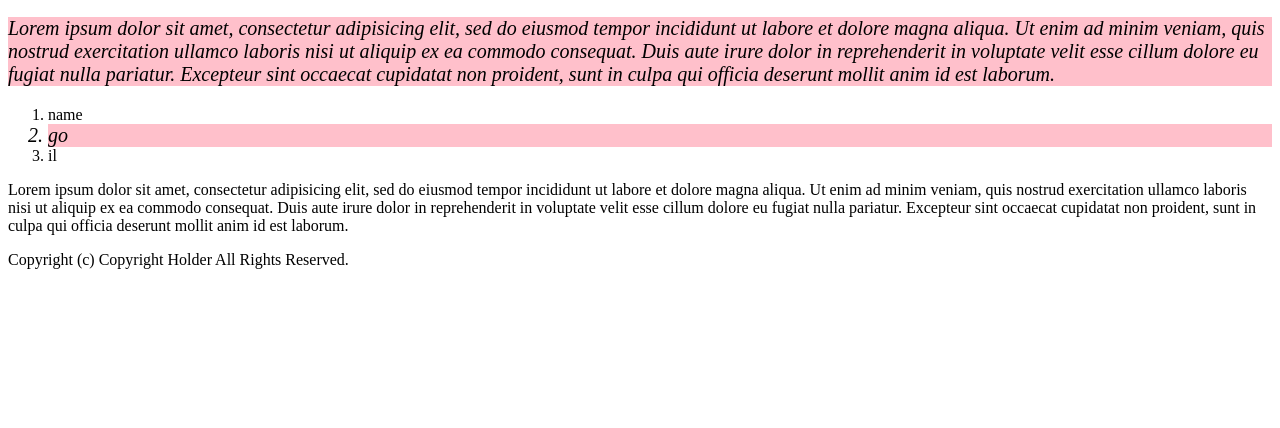
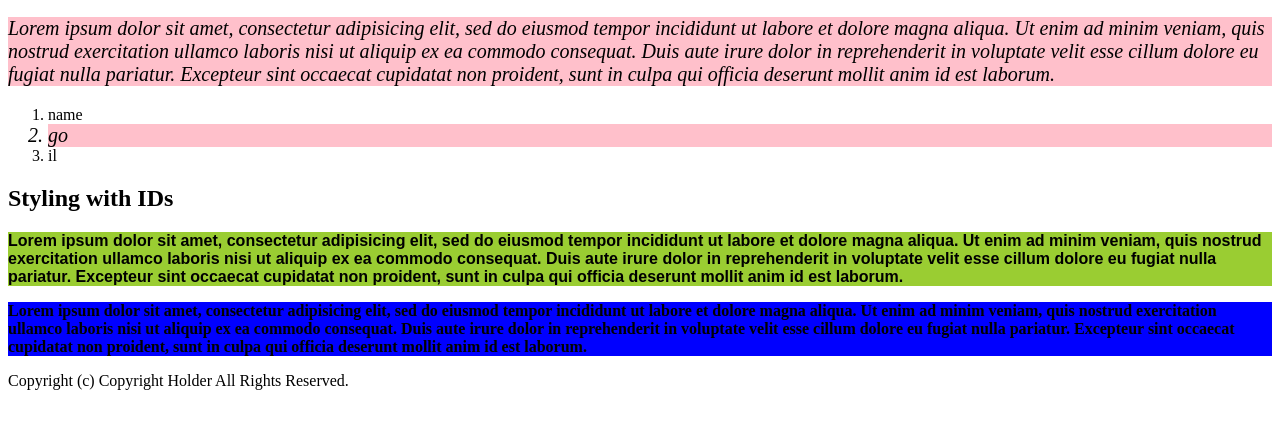
Before and after one commit to saall/stylingWithClassesAndIds, a plain HTML site: page index.html in a window 1280 px wide. Shown: the part 128-556 px from the top of the page. Drawn offline with Linux system fonts and the light colour scheme.

Commit message:
change paragraph fonts backround  color using ids

```diff
--- a/css/styles.css
+++ b/css/styles.css
@@ -4,3 +4,15 @@
   font-style: italic;
   font-size: 20px;
 }
+
+#bluee{
+  background-color: blue;
+  font-weight: bold;
+}
+
+#yellow{
+background-color: yellowgreen;
+font-family: fantasy;
+font-weight: bolder;
+
+}
--- a/index.html
+++ b/index.html
@@ -15,8 +15,11 @@
   <li class="important">go</li>
   <li>il</li>
 </ol>
+<h2>Styling with IDs</h2>
 
-<p> Lorem ipsum dolor sit amet, consectetur adipisicing elit, sed do eiusmod tempor incididunt ut labore et dolore magna aliqua. Ut enim ad minim veniam, quis nostrud exercitation ullamco laboris nisi ut aliquip ex ea commodo consequat. Duis aute irure dolor in reprehenderit in voluptate velit esse cillum dolore eu fugiat nulla pariatur. Excepteur sint occaecat cupidatat non proident, sunt in culpa qui officia deserunt mollit anim id est laborum.</p>
+<p id="yellow">Lorem ipsum dolor sit amet, consectetur adipisicing elit, sed do eiusmod tempor incididunt ut labore et dolore magna aliqua. Ut enim ad minim veniam, quis nostrud exercitation ullamco laboris nisi ut aliquip ex ea commodo consequat. Duis aute irure dolor in reprehenderit in voluptate velit esse cillum dolore eu fugiat nulla pariatur. Excepteur sint occaecat cupidatat non proident, sunt in culpa qui officia deserunt mollit anim id est laborum.</p>
+
+<p id="bluee"> Lorem ipsum dolor sit amet, consectetur adipisicing elit, sed do eiusmod tempor incididunt ut labore et dolore magna aliqua. Ut enim ad minim veniam, quis nostrud exercitation ullamco laboris nisi ut aliquip ex ea commodo consequat. Duis aute irure dolor in reprehenderit in voluptate velit esse cillum dolore eu fugiat nulla pariatur. Excepteur sint occaecat cupidatat non proident, sunt in culpa qui officia deserunt mollit anim id est laborum.</p>
 <p>Copyright (c)
    Copyright Holder All Rights Reserved.</p>
 
```
